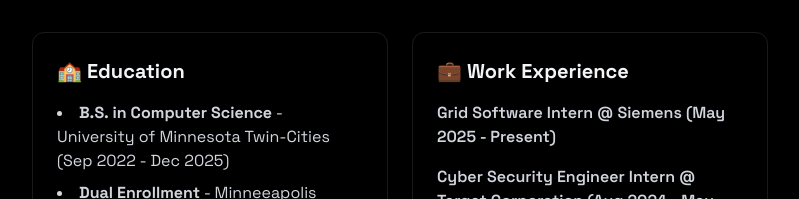
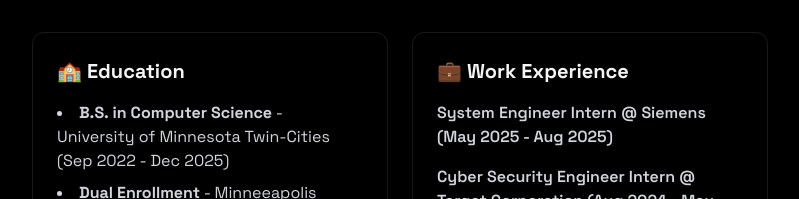
Before and after one commit to serjason2/jason-portfolio, a React (Vite) app: page / in a window 1280 px wide. Shown: the part 1458-1657 px from the top of the page, without its empty margins (240-1039 px from the left). Built offline with nearby package versions, Linux system fonts and the light colour scheme.

Commit message:
update about section

```diff
--- a/src/components/sections/About.jsx
+++ b/src/components/sections/About.jsx
@@ -94,7 +94,7 @@ export const About = () => {
               <div className="space-y-4 text-gray-300">
 
                 <div>
-                  <h4 className="font-semibold">Grid Software Intern @ Siemens (May 2025 - Present)</h4>
+                  <h4 className="font-semibold">System Engineer Intern @ Siemens (May 2025 - Aug 2025)</h4>
                   <p></p>
                 </div>
 
```
